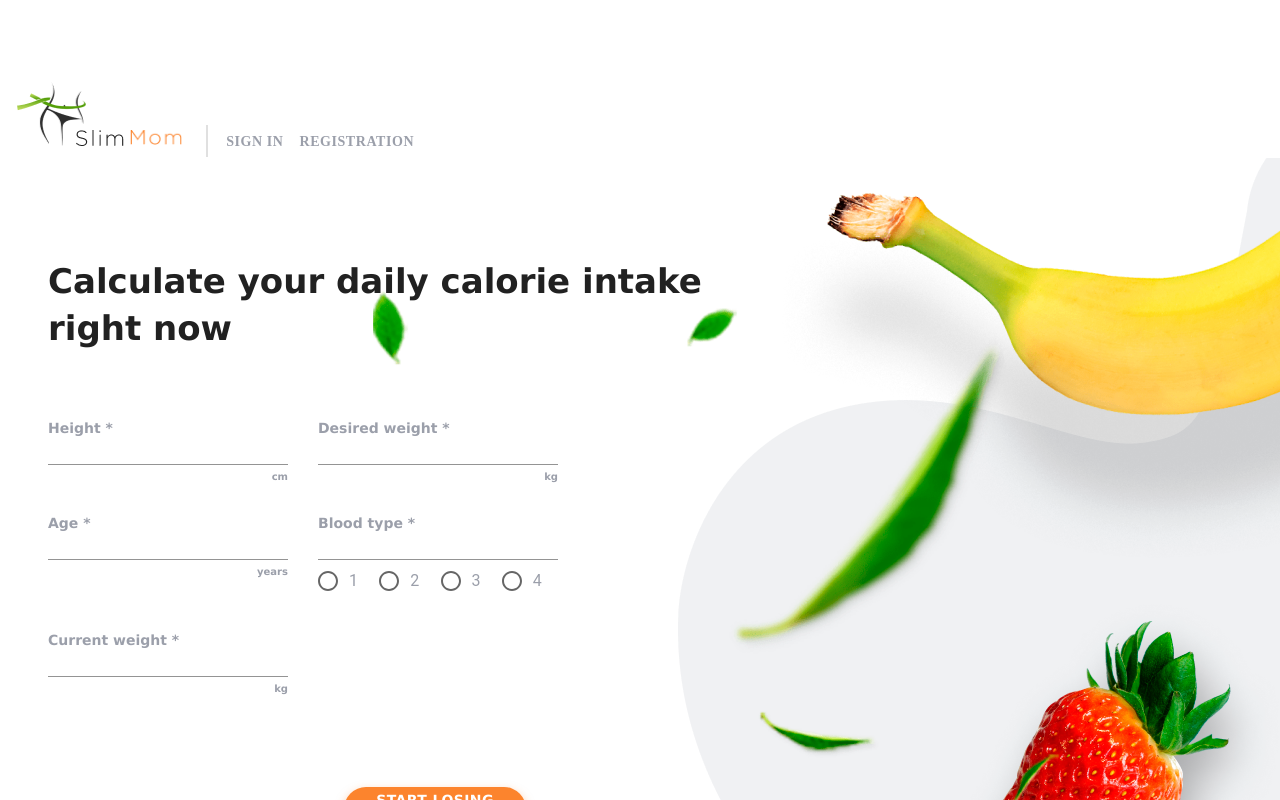
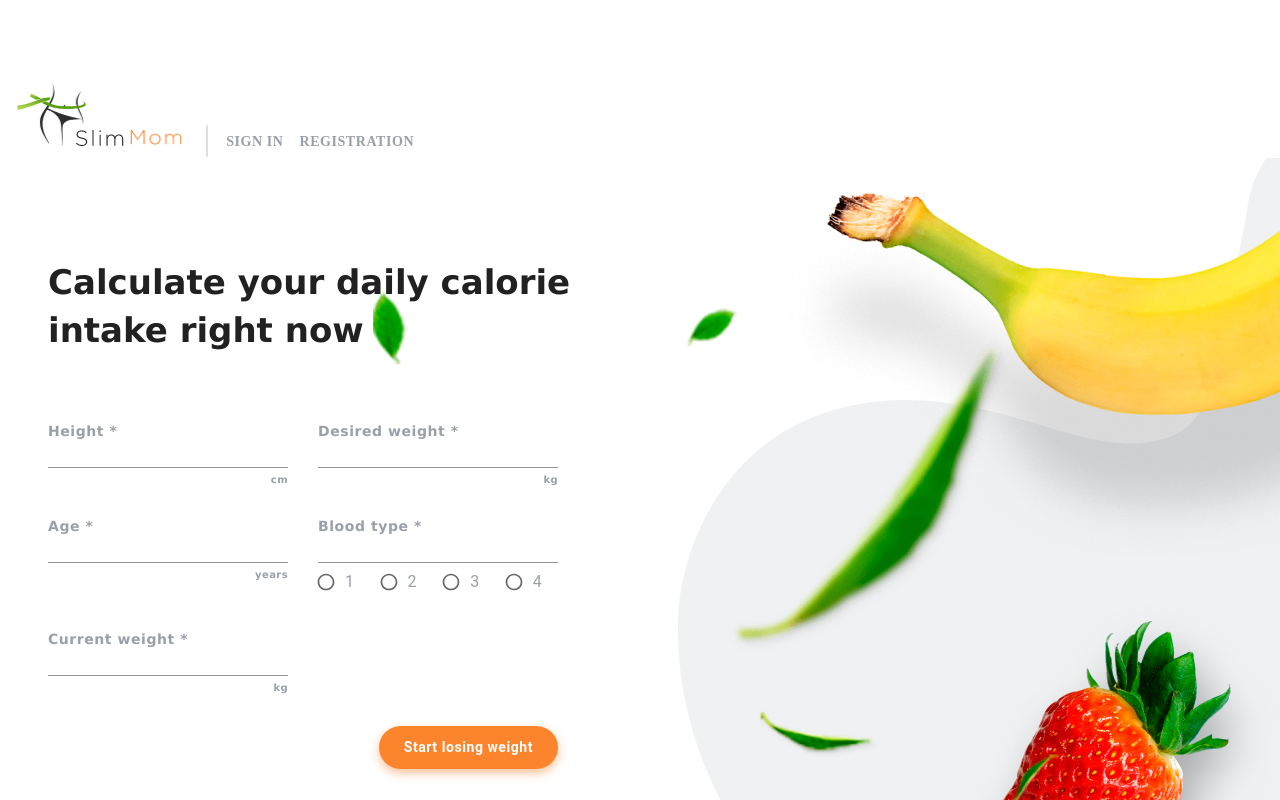
Before and after one commit to denyskuz/slimmom, a React (Create React App) app: page / in a window 1280 px wide. Shown: the top 800 px of the page. Built offline with nearby package versions, Linux system fonts and the light colour scheme; no server answers.

Commit message:
Updating blood type styles

```diff
--- a/src/components/DailyCaloriesForm/DailyCaloriesForm.js
+++ b/src/components/DailyCaloriesForm/DailyCaloriesForm.js
@@ -1,5 +1,5 @@
 import { useState } from 'react';
-import { Modal } from '@mui/material';
+import { Modal, InputLabel } from '@mui/material';
 import { useFormik } from 'formik';
 import { useSelector, useDispatch } from 'react-redux';
 import { getProducts } from 'redux/services/operations';
@@ -72,7 +72,9 @@ export const DailyCaloriesForm = () => {
 
   return (
     <FormWrapper>
-      <Title>Calculate your daily calorie intake right now</Title>
+      <Title>
+        Calculate your daily calorie <br /> intake right now
+      </Title>
       <Form onSubmit={handleSubmit}>
         <Input
           id="height"
@@ -121,7 +123,6 @@ export const DailyCaloriesForm = () => {
             onChange={handleChange}
             value={values.bloodType}
             error={Boolean(touched.bloodType && errors.bloodType)}
-            helperText={helper('bloodType', '')}
           />
           <FormRadioGroup
             row
@@ -147,7 +148,12 @@ export const DailyCaloriesForm = () => {
           error={Boolean(touched.currentWeight && errors.currentWeight)}
           helperText={helper('currentWeight', 'kg')}
         />
-        <Button disabled={loading} type="submit" onClick={handleOpen}>
+        <Button
+          disabled={loading}
+          variant="contained"
+          type="submit"
+          onClick={handleOpen}
+        >
           Start losing weight
         </Button>
 
--- a/src/components/DailyCaloriesForm/DailyCaloriesForm.styled.js
+++ b/src/components/DailyCaloriesForm/DailyCaloriesForm.styled.js
@@ -1,7 +1,12 @@
 import { Box } from '@mui/material';
 import styled from 'styled-components';
-import { TextField, FormControlLabel, RadioGroup, Radio } from '@mui/material';
-import { ButtonPrimary } from 'components/Button/Button';
+import {
+  TextField,
+  FormControlLabel,
+  Button as MuiButton,
+  RadioGroup,
+  Radio,
+} from '@mui/material';
 
 export const FormWrapper = styled.div`
   width: 100%;
@@ -20,13 +25,12 @@ export const Title = styled.h1`
   font-family: Verdana;
   font-weight: 700;
   font-size: 18px;
-  line-height: 25px;
+  line-height: 1.42;
   letter-spacing: normal;
   margin: 0;
   margin-bottom: 34px;
   @media (min-width: 768px) {
     font-size: 34px;
-    line-height: 47px;
     margin-bottom: 68px;
   }
 `;
@@ -46,7 +50,7 @@ export const Label = styled(FormControlLabel)`
   font-weight: 700;
   font-size: 14px;
   line-height: 17px;
-  letter-spacing: normal;
+  letter-spacing: 0.04em;
   color: #9b9faa;
   & .Mui-checked + .MuiFormControlLabel-label {
     font-weight: 700;
@@ -60,7 +64,7 @@ export const Input = styled(TextField)`
     font-weight: 700;
     font-size: 14px;
     line-height: 17px;
-    letter-spacing: normal;
+    letter-spacing: 0.04em;
     width: 100%;
     color: #9b9faa;
   }
@@ -69,7 +73,7 @@ export const Input = styled(TextField)`
     font-weight: 700;
     font-size: 14px;
     line-height: 17px;
-    letter-spacing: normal;
+    letter-spacing: 0.04em;
     color: #9b9faa;
     top: -20px;
   }
@@ -79,7 +83,7 @@ export const Input = styled(TextField)`
     font-weight: 700;
     font-size: 10px;
     line-height: 17px;
-    letter-spacing: normal;
+    letter-spacing: 0.04em;
     color: #9b9faa;
   }
   & label.Mui-focused {
@@ -91,8 +95,11 @@ export const Input = styled(TextField)`
 `;
 
 export const BloodInput = styled(Input)`
-  & .MuiInputBase-input {
-    visibility: hidden;
+  & input {
+    pointer-events: none;
+  }
+  & .MuiInputLabel-shrink {
+    transform: translate(0, 20px);
   }
 `;
 
@@ -103,27 +110,35 @@ export const FormRadioGroup = styled(RadioGroup)`
 export const RadioButton = styled(Radio)`
   color: #e0e0e0;
   & span {
-    &.MuiSvgIcon-root {
+    & svg {
       height: 20px;
       width: 20px;
     }
   }
   &.Mui-checked {
-    color: #fc842d;
-  }
-  & [data-testid='radiobuttonuncheckedicon'] {
-    color: #e0e0e0;
+    & span {
+      color: #fc842d;
+    }
   }
 `;
 
-export const Button = styled(ButtonPrimary)`
-  margin: 40px auto 0 auto;
-  width: 210px;
-  height: 43px;
-  cursor: pointer;
-  text-transform: none;
+export const Button = styled(MuiButton)`
+  &.MuiButtonBase-root {
+    padding: 13px 25px;
+    border-radius: 30px;
+    text-transform: none;
+    font-weight: 700;
+    font-size: 14px;
+    line-height: 1.2;
+    letter-spacing: 0.04em;
+    background: #fc842d;
+    box-shadow: 0px 4px 10px rgba(252, 132, 45, 0.5);
+  }
+  &.MuiButtonBase-root:hover {
+    background: #fff;
+    color: #fc842d;
+  }
   @media (min-width: 768px) {
-    margin: 0;
     grid-row: 4 / span 1;
   }
   @media (min-width: 1280px) {
```
